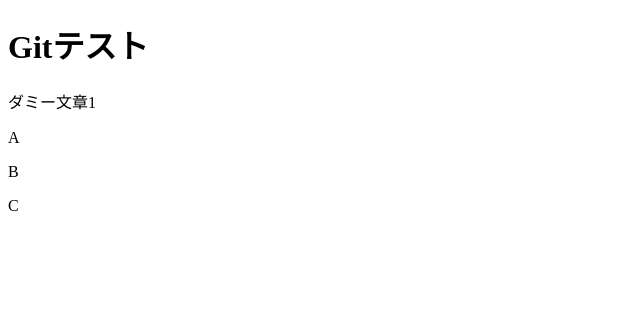
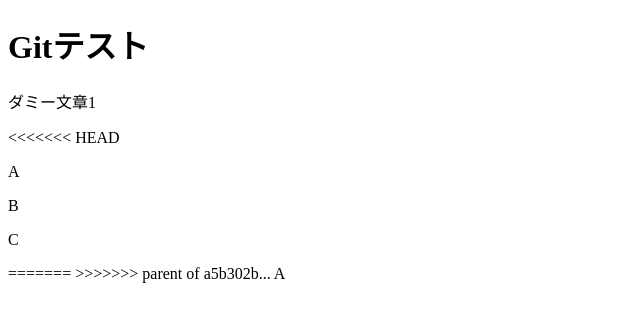
Before and after one commit to takazawa0213/gittest, a plain HTML site: page index.html in a window 1280 px wide. Shown: the whole page, without its empty margins (0-640 px from the left). Drawn offline with Linux system fonts and the light colour scheme.

Commit message:
Aの前の状態

```diff
--- a/index.html
+++ b/index.html
@@ -9,10 +9,13 @@
 <body>
     <h1>Gitテスト</h1>
     <p>ダミー文章1</p>
+<<<<<<< HEAD
 
     <p>A</p>
     <p>B</p>
     <p>C</p>
 
+=======
+>>>>>>> parent of a5b302b... A
 </body>
 </html>
```
